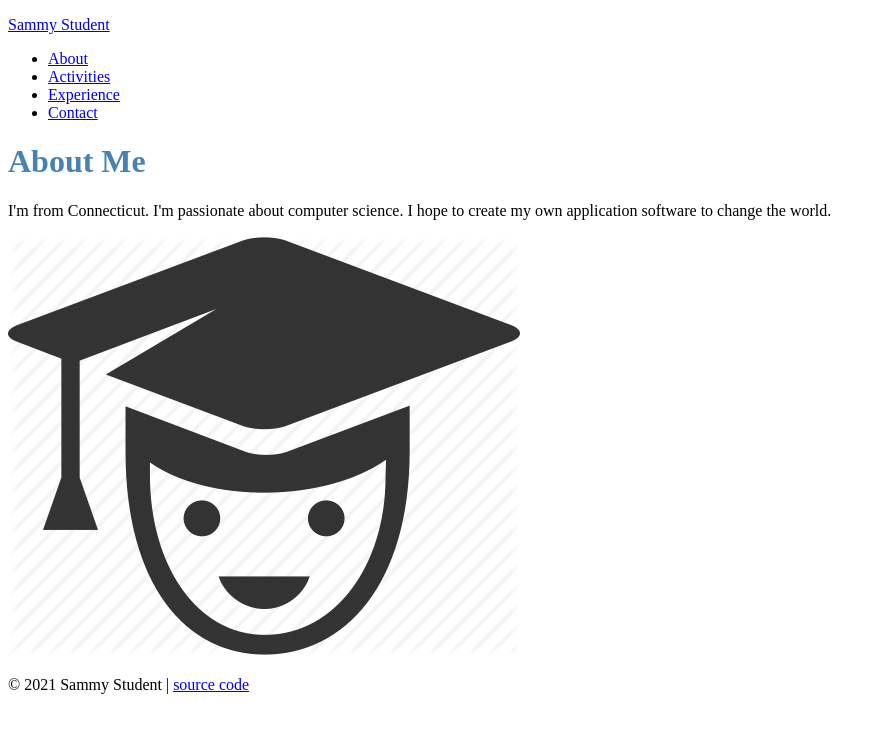
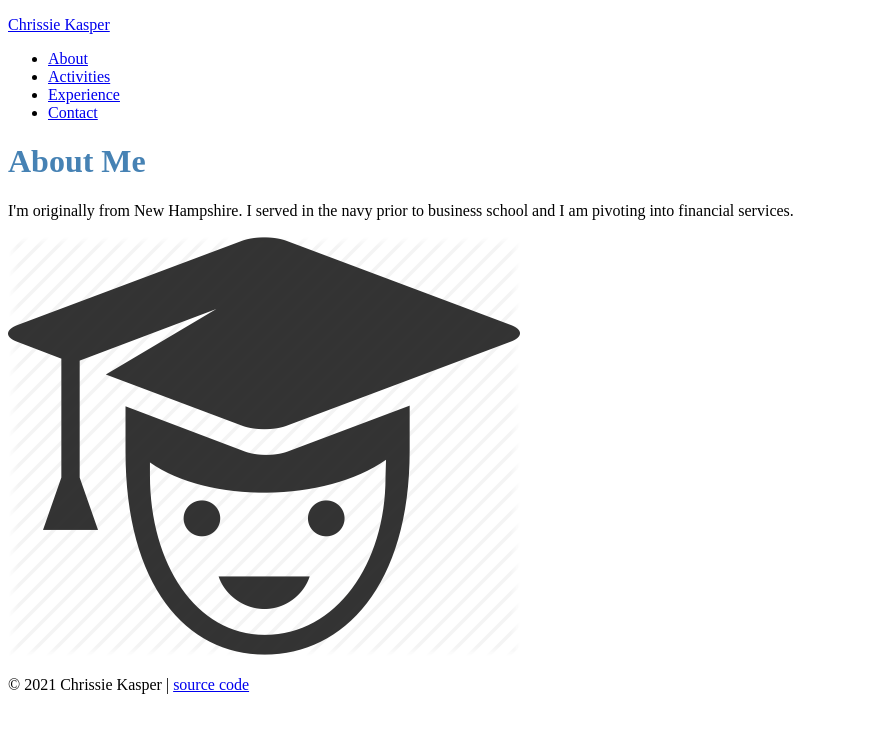
Before and after one commit to cck313/Website-Hosting-Exercise, a plain HTML site: page about.html in a window 1280 px wide. Shown: the whole page, without its empty margins (0-882 px from the left). Drawn offline with Linux system fonts and the light colour scheme.

Commit message:
Update about.html

```diff
--- a/about.html
+++ b/about.html
@@ -2,12 +2,12 @@
 <html>
   <head>
     <meta charset="utf-8">
-    <title>Sammy Student | Work hard, play hard</title>
+    <title>Chrissie Kasper</title>
     <link rel="stylesheet" href="stylesheets/sammy-style.css">
   </head>
   <body>
     <header>
-      <p><a href="index.html">Sammy Student</a></p>
+      <p><a href="index.html">Chrissie Kasper</a></p>
       <nav>
         <ul>
           <li><a href="about.html">About</a></li>
@@ -21,13 +21,13 @@
     <div class="page">
       <h1>About Me</h1>
       <p>
-        I'm from Connecticut. I'm passionate about computer science. I hope to create my own application software to change the world.
+        I'm originally from New Hampshire. I served in the navy prior to business school and I am pivoting into financial services.
       </p>
       <img src="images/education_icons_IF-02-512.png" alt="an icon of a student with a mortarboard" />
     </div>
 
     <footer>
-      <p>&copy; 2021 Sammy Student |
+      <p>&copy; 2021 Chrissie Kasper |
         <a href="https://github.com/prof-rossetti/student-site">source code</a>
       </p>
     </footer>
```
